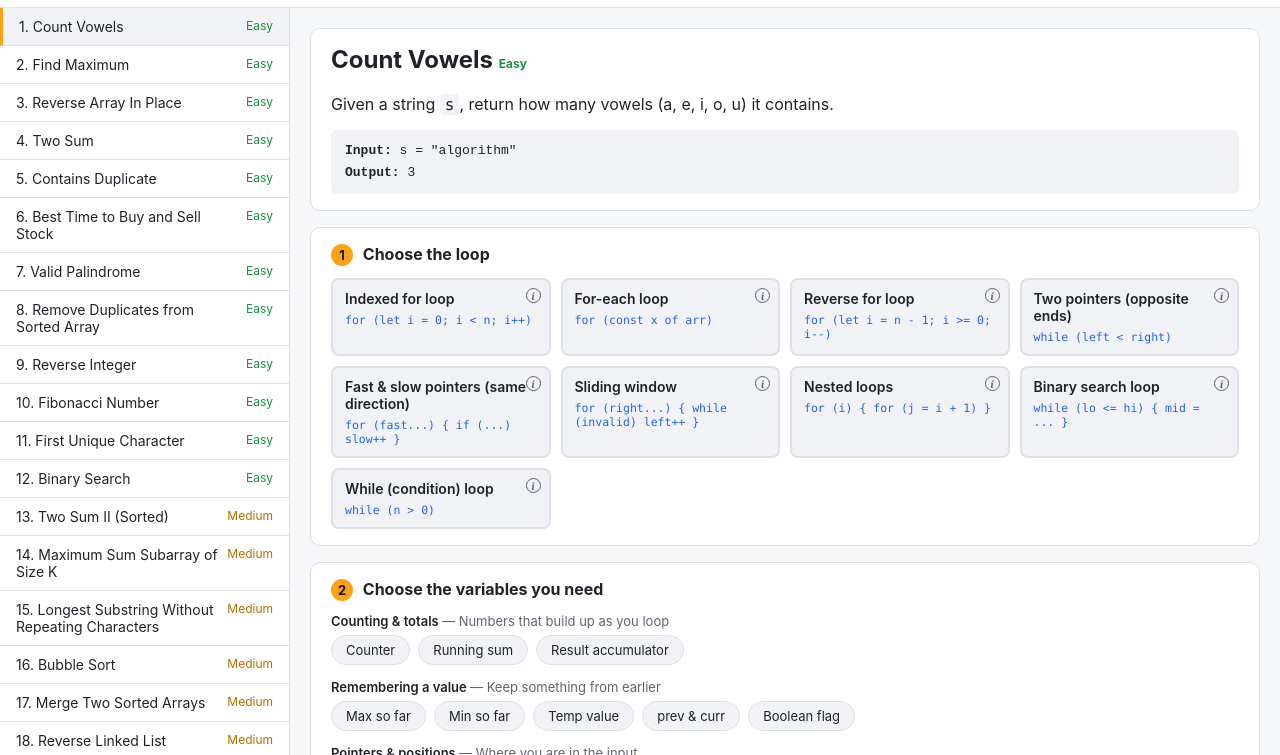
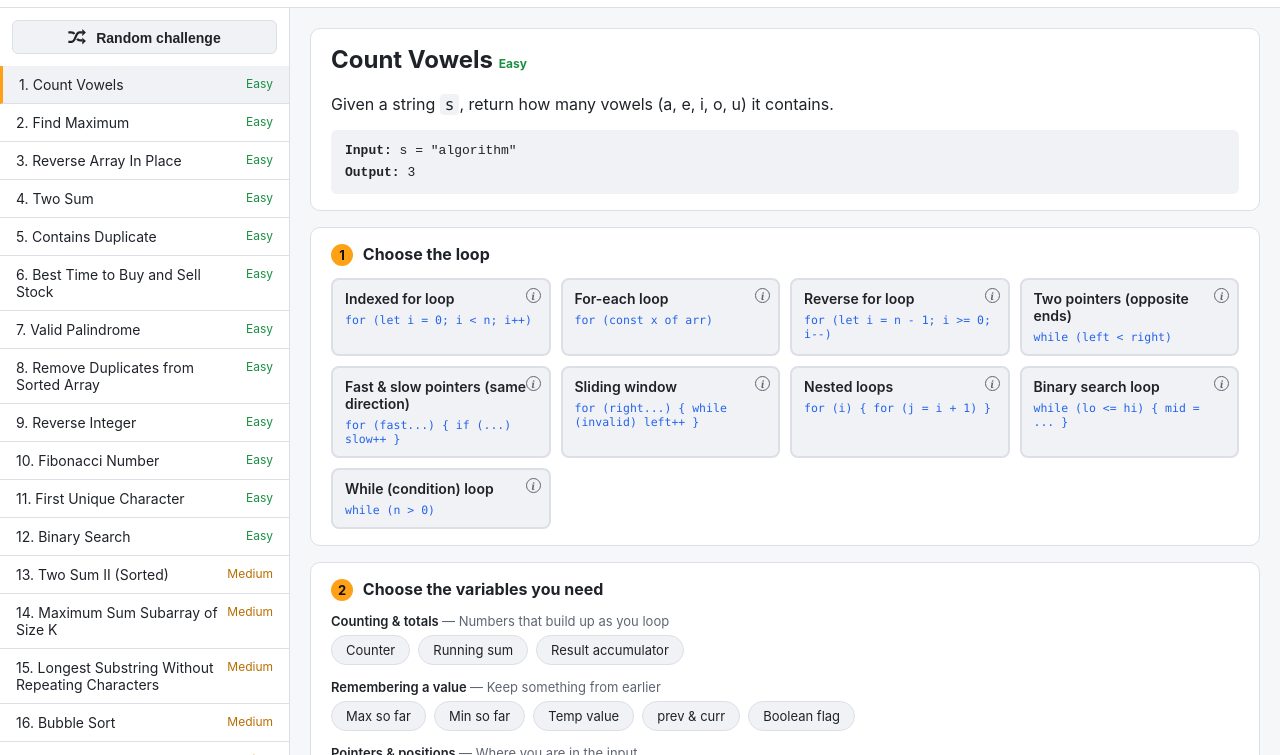
Before and after one commit to taifatang/loopwise, a plain HTML site: page index.html in a window 1280 px wide. Shown: the part 45-800 px from the top of the page. Drawn offline with Linux system fonts and the light colour scheme.

Commit message:
add shuffle

```diff
--- a/app.js
+++ b/app.js
@@ -33,15 +33,33 @@ function setSidebar(open) {
 }
 $('#sidebar-toggle').addEventListener('click', () => setSidebar(!document.body.classList.contains('sidebar-open')));
 
+// Solid shuffle icon (two curved arrows swapping places); inherits the text colour so it follows the theme.
+const SHUFFLE_ICON = `<svg class="icon" viewBox="0 0 512 512" width="18" height="18" aria-hidden="true">
+  <g fill="currentColor" stroke="none"><path d="M405 30l105 95-105 100z"/><path d="M405 280l105 90-105 100z"/></g>
+  <g fill="none" stroke="currentColor" stroke-width="64" stroke-linejoin="round">
+    <path d="M10 392h95c120 0 100-267 225-267h80"/>
+    <path d="M10 125h75c55 0 85 20 95 45"/>
+    <path d="M262 305c15 35 45 50 85 50h58"/>
+  </g></svg>`;
+
 // ---------- Rendering ----------
 function renderProblemList() {
-  $('#problem-list').innerHTML = PROBLEMS.map((p, i) => `
+  const left = PROBLEMS.filter((p) => !state.solved[p.id]).length;
+  $('#problem-list').innerHTML = `
+    <button type="button" id="random-challenge" class="random-btn"${left ? '' : ' disabled'}>${left ? `${SHUFFLE_ICON} Random challenge` : '🎉 All solved!'}</button>` + PROBLEMS.map((p, i) => `
     <div class="prob-item ${state.problem === p ? 'active' : ''} ${state.solved[p.id] ? 'done' : ''}" data-i="${i}"${state.solved[p.id] ? ' title="Solved"' : ''}>
       <span class="prob-title">${i + 1}. ${p.title}</span>
       <span class="diff ${p.difficulty}">${p.difficulty}</span>
     </div>`).join('');
   document.querySelectorAll('.prob-item').forEach((el) =>
     el.addEventListener('click', () => selectProblem(PROBLEMS[el.dataset.i])));
+  $('#random-challenge').addEventListener('click', () => {
+    const pool = PROBLEMS.filter((p) => !state.solved[p.id]);
+    // Avoid re-picking the current problem when there's another unsolved one.
+    const others = pool.filter((p) => p !== state.problem);
+    const choices = others.length ? others : pool;
+    if (choices.length) selectProblem(choices[Math.floor(Math.random() * choices.length)]);
+  });
   const n = Object.keys(state.solved).length;
   $('#progress').textContent = `${n} / ${PROBLEMS.length} solved optimally`;
 }
--- a/styles.css
+++ b/styles.css
@@ -44,7 +44,10 @@ nav { display: flex; gap: 6px; }
   main { padding: 14px; }
 }
 aside { width: 290px; min-width: 290px; height: calc(100vh - 52px); overflow-y: auto; border-right: 1px solid var(--border); background: var(--panel); position: sticky; top: 52px; }
-.prob-item { padding: 10px 16px; border-bottom: 1px solid var(--border); cursor: pointer; display: flex; justify-content: space-between; gap: 8px; font-size: 14px; }
+.random-btn { display: block; width: calc(100% - 24px); margin: 12px; font-weight: 600; }
+.random-btn .icon { vertical-align: -3px; margin-right: 6px; }
+.random-btn:disabled { opacity: .6; cursor: default; }
+.prob-item {padding: 10px 16px; border-bottom: 1px solid var(--border); cursor: pointer; display: flex; justify-content: space-between; gap: 8px; font-size: 14px; }
 .prob-item.done .prob-title { text-decoration: line-through; text-decoration-color: currentColor; color: var(--muted); }
 .prob-item:hover { background: var(--panel2); }
 .prob-item.active { background: var(--panel2); border-left: 3px solid var(--accent); }
```
